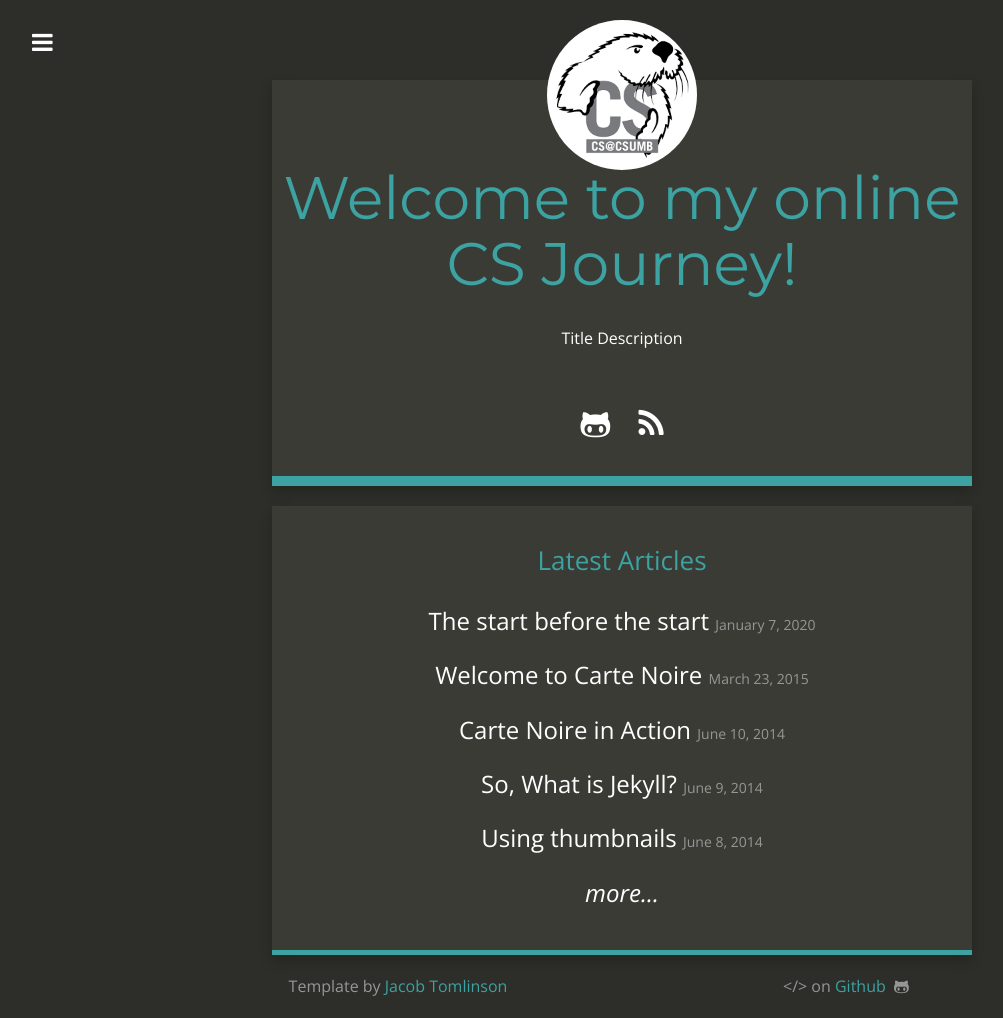
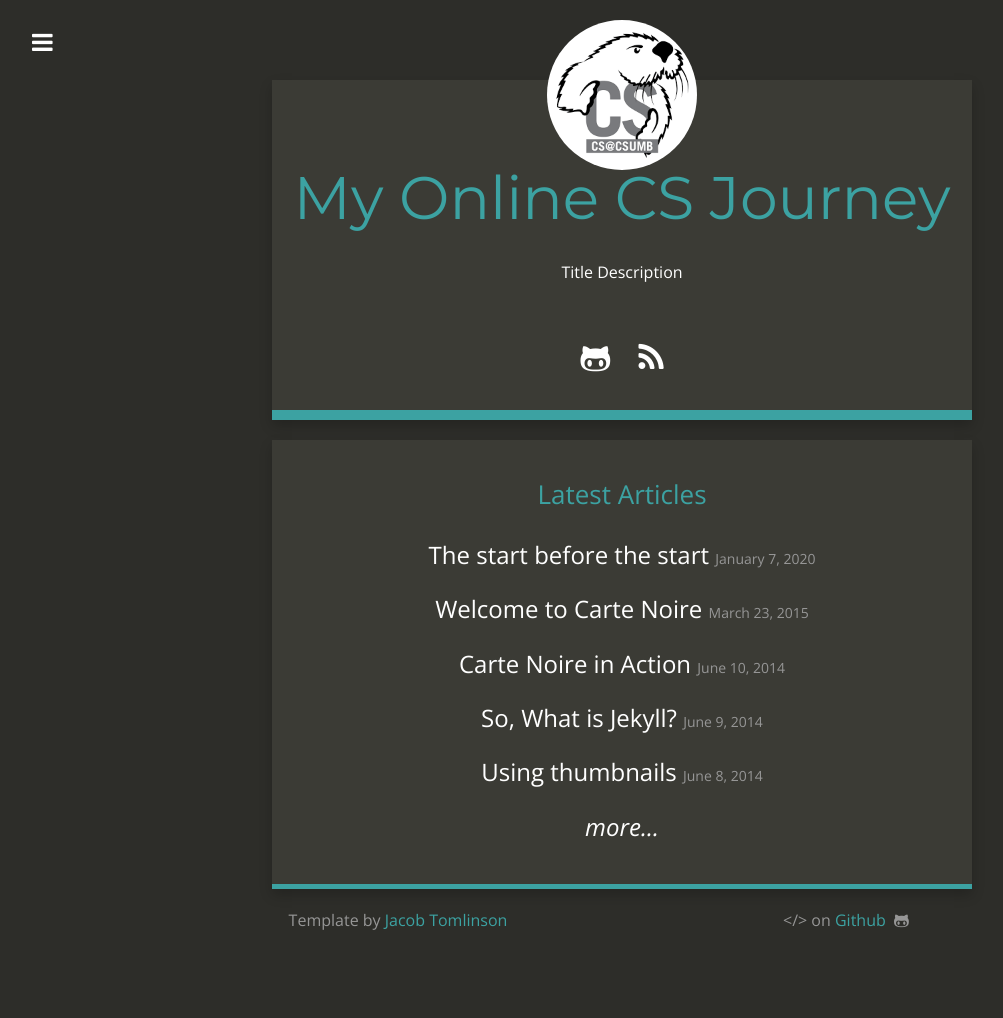
Before and after one commit to MarcosBSD/MarcosBSD.github.io, a Jekyll site: the page built from index.html, in a window 1280 px wide. Shown: the whole page, without its empty margins (18-1021 px from the left). Built offline with Jekyll 4.4.1, drawn with Linux system fonts in a browser that asks for light colours; nearby versions of some CDN libraries; after the commit the page ends 952 px from its top, so only the background shows below that.

Commit message:
Updated Config

```diff
--- a/_config.yml
+++ b/_config.yml
@@ -1,5 +1,5 @@
 ---
-title: Welcome to my online CS Journey!
+title: My Online CS Journey
 timezone: America/Los_Angeles
 collections:
   posts:
@@ -9,7 +9,10 @@ collections:
     title: Uploads
     output: true
 email: mabarrera@csumb.edu
-description: Theme descritions
+description: |-
+  California State University
+  Monterey Bay
+  Online Computer Science
 baseurl:
 url: http://csumb-blog.marcosbarrera.com/
 title_description: Title Description
```
